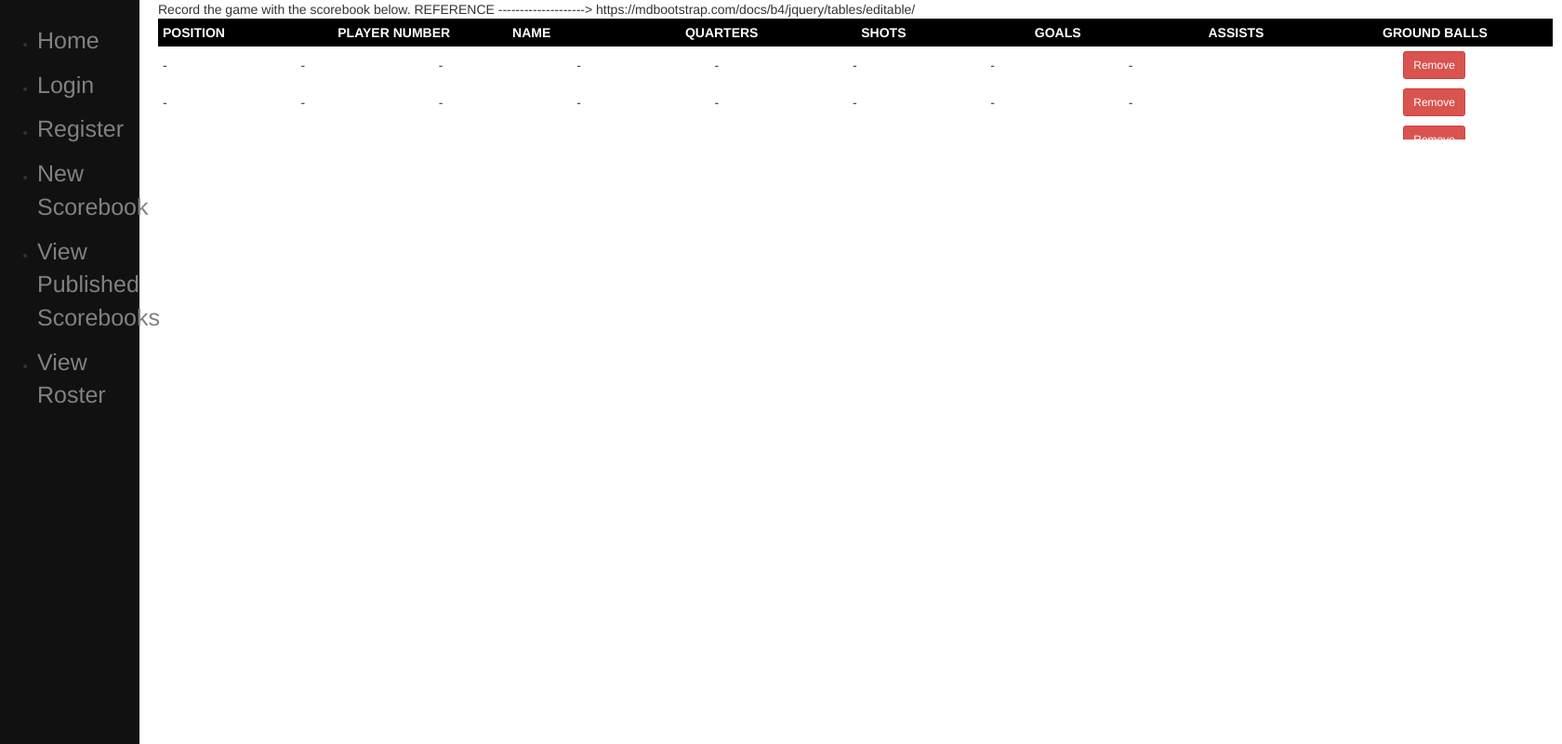
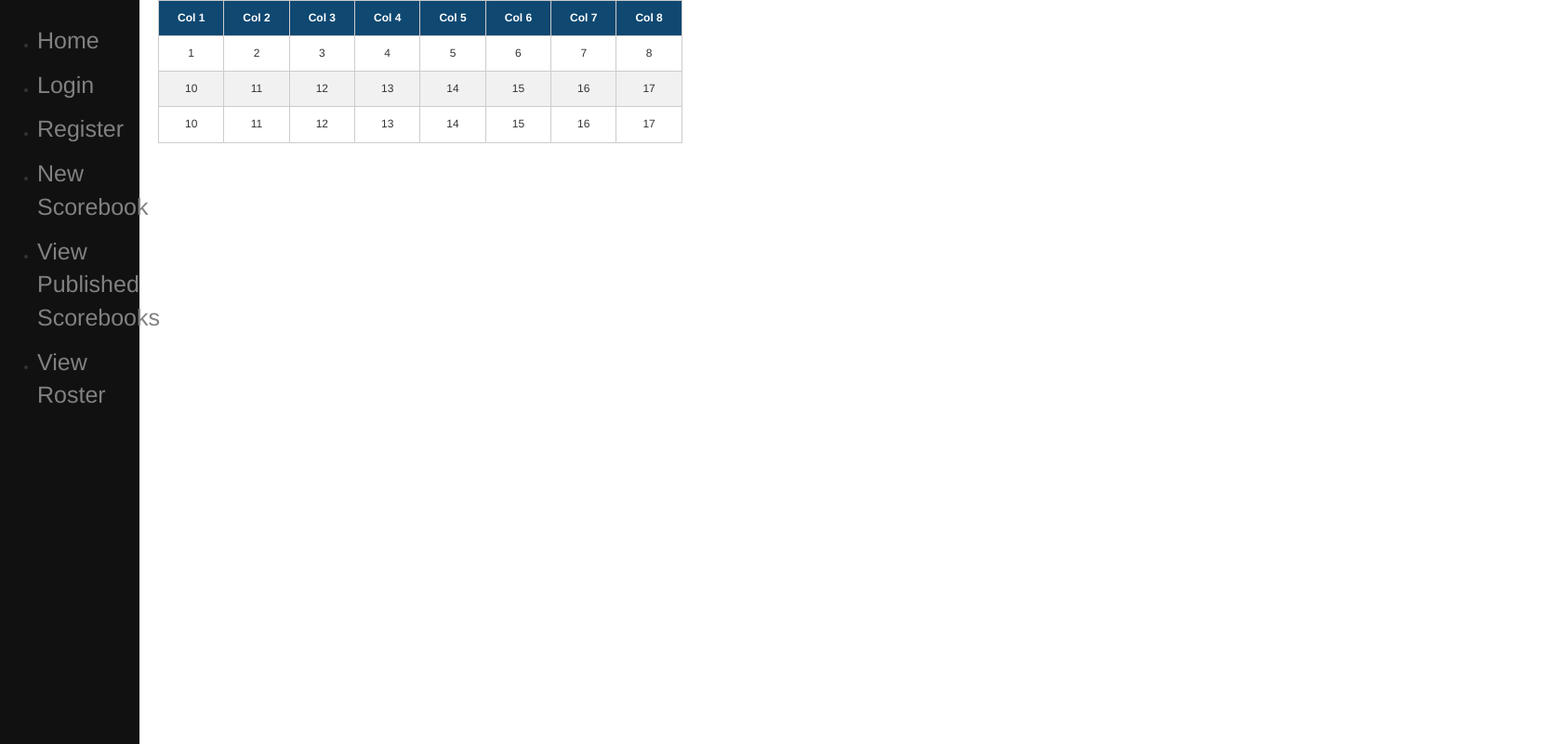
Before and after one commit to ch0164/lacrosse_scoreboard, a Django app: template core/templates/scorebook.html in a window 1680 px wide. Shown: the whole page at 93% size. Run offline with Django 3.2, Linux system fonts and the light colour scheme; the template is opened without the code that fills it, so the values that code supplies are empty; some libraries are stand-ins or nearby versions.

Commit message:
Scorebook test ui

```diff
--- a/core/templates/base.html
+++ b/core/templates/base.html
@@ -11,7 +11,7 @@
     <script src="https://ajax.googleapis.com/ajax/libs/jquery/3.4.1/jquery.min.js"></script>
     <script src="https://maxcdn.bootstrapcdn.com/bootstrap/3.4.1/js/bootstrap.min.js"></script>
     <!--link rel="stylesheet" href={% static 'style.css' %}-->
-    <style type="text/css">
+    <style>
         .sidenav {
             height: 100%;
             width: 150px;
--- a/core/templates/scorebook.html
+++ b/core/templates/scorebook.html
@@ -2,213 +2,185 @@
 
 {% block title %}Scorebook{% endblock %}
 
-{% block content %}
-Record the game with the scorebook below.
-REFERENCE --------------------> https://mdbootstrap.com/docs/b4/jquery/tables/editable/
-<!DOCTYPE html>
-<html>
-  <head>
-    <title>Title of the document</title>
+{% block custom_css %}
     <style>
-      .fixed_header {
-        width: 1500px;
-        table-layout: fixed;
-        border-collapse: collapse;
+        * {
+            font-size: 12px;
+            font-family: 'Helvetica', Arial, Sans-Serif,serif;
+            box-sizing: border-box;
         }
-      .fixed_header tbody {
-        display: block;
-        width: 100%;
-        overflow: auto;
-        height: 100px;
+
+        table, th, td {
+            border-collapse:collapse;
+            border: solid 1px #ccc;
+            padding: 10px 20px;
+            text-align: center;
         }
-      .fixed_header thead tr {
-        display: block;
-      }
-      .fixed_header thead {
-        background: black;
+
+        th {
+            background: #0f4871;
             color: #fff;
         }
-      .fixed_header th,
-      .fixed_header td {
-        padding: 5px;
-        text-align: left;
-        width: 200px;
+
+        tr:nth-child(2n) {
+            background: #f1f1f1;
+        }
+        td:hover {
+            color: #fff;
+            background: #CA293E;
+        }
+        td:focus {
+            background: #f44;
+        }
+
+        .editing {
+            border: 2px dotted #c9c9c9;
+        }
+
+        #edit {
+            display: none;
         }
 </style>
-  </head>
+{% endblock %}
+
+<!-- Hello -->
+{% block content %}
     <body>
-    <table class="fixed_header">
+        <table>
             <thead>
                 <tr>
-          <th class="text-center">POSITION</th>
-          <th class="text-center">PLAYER NUMBER</th>
-          <th class="text-center">NAME</th>
-          <th class="text-center">QUARTERS</th>
-          <th class="text-center">SHOTS</th>
-          <th class="text-center">GOALS</th>
-          <th class="text-center">ASSISTS</th>
-          <th class="text-center">GROUND BALLS</th>
+                    <th>Col 1</th>
+                    <th>Col 2</th>
+                    <th>Col 3</th>
+                    <th>Col 4</th>
+                    <th>Col 5</th>
+                    <th>Col 6</th>
+                    <th>Col 7</th>
+                    <th>Col 8</th>
                 </tr>
             </thead>
             <tbody>
                 <tr>
-          <td class="pt-3-half" contenteditable="true">-</td>
-          <td class="pt-3-half" contenteditable="true">-</td>
-          <td class="pt-3-half" contenteditable="true">-</td>
-          <td class="pt-3-half" contenteditable="true">-</td>
-          <td class="pt-3-half" contenteditable="true">-</td>
-          <td class="pt-3-half" contenteditable="true">-</td>
-          <td class="pt-3-half" contenteditable="true">-</td>
-          <td class="pt-3-half" contenteditable="true">-</td>
-          <td class="pt-3-half">
-            <span class="table-up">
-              <a href="#!" class="indigo-text">
-                <i class="fas fa-long-arrow-alt-up" aria-hidden="true"></i></a>
-              </span>
-            <span class="table-down">
-              <a href="#!" class="indigo-text">
-                <i class="fas fa-long-arrow-alt-down" aria-hidden="true"></i></a>
-              </span>
-          </td>
-          <td>
-            <span class="table-remove">
-                <button type="button" class="btn btn-danger btn-rounded btn-sm my-0">Remove
-              </button>
-            </span>
-          </td>
+                    <td tabindex="1">1</td>
+                    <td tabindex="2">2</td>
+                    <td tabindex="3">3</td>
+                    <td tabindex="4">4</td>
+                    <td tabindex="5">5</td>
+                    <td tabindex="6">6</td>
+                    <td tabindex="7">7</td>
+                    <td tabindex="8">8</td>
                 </tr>
                 <tr>
-          <td class="pt-3-half" contenteditable="true">-</td>
-          <td class="pt-3-half" contenteditable="true">-</td>
-          <td class="pt-3-half" contenteditable="true">-</td>
-          <td class="pt-3-half" contenteditable="true">-</td>
-          <td class="pt-3-half" contenteditable="true">-</td>
-          <td class="pt-3-half" contenteditable="true">-</td>
-          <td class="pt-3-half" contenteditable="true">-</td>
-          <td class="pt-3-half" contenteditable="true">-</td>
-          <td class="pt-3-half">
-            <span class="table-up">
-              <a href="#!" class="indigo-text">
-                <i class="fas fa-long-arrow-alt-up" aria-hidden="true"></i></a>
-              </span>
-            <span class="table-down">
-              <a href="#!" class="indigo-text">
-                <i class="fas fa-long-arrow-alt-down" aria-hidden="true"></i></a>
-              </span>
-          </td>
-          <td>
-            <span class="table-remove">
-                <button type="button" class="btn btn-danger btn-rounded btn-sm my-0">Remove
-              </button>
-            </span>
-          </td>
+                    <td tabindex="10">10</td>
+                    <td tabindex="11">11</td>
+                    <td tabindex="12">12</td>
+                    <td tabindex="13">13</td>
+                    <td tabindex="14">14</td>
+                    <td tabindex="15">15</td>
+                    <td tabindex="16">16</td>
+                    <td tabindex="17">17</td>
                 </tr>
                 <tr>
-          <td class="pt-3-half" contenteditable="true">-</td>
-          <td class="pt-3-half" contenteditable="true">-</td>
-          <td class="pt-3-half" contenteditable="true">-</td>
-          <td class="pt-3-half" contenteditable="true">-</td>
-          <td class="pt-3-half" contenteditable="true">-</td>
-          <td class="pt-3-half" contenteditable="true">-</td>
-          <td class="pt-3-half" contenteditable="true">-</td>
-          <td class="pt-3-half" contenteditable="true">-</td>
-          <td class="pt-3-half">
-            <span class="table-up">
-              <a href="#!" class="indigo-text">
-                <i class="fas fa-long-arrow-alt-up" aria-hidden="true"></i></a>
-              </span>
-            <span class="table-down">
-              <a href="#!" class="indigo-text">
-                <i class="fas fa-long-arrow-alt-down" aria-hidden="true"></i></a>
-              </span>
-          </td>
-          <td>
-            <span class="table-remove">
-                <button type="button" class="btn btn-danger btn-rounded btn-sm my-0">Remove
-              </button>
-            </span>
-          </td>
-        </tr>
-        <tr>
-          <td class="pt-3-half" contenteditable="true">-</td>
-          <td class="pt-3-half" contenteditable="true">-</td>
-          <td class="pt-3-half" contenteditable="true">-</td>
-          <td class="pt-3-half" contenteditable="true">-</td>
-          <td class="pt-3-half" contenteditable="true">-</td>
-          <td class="pt-3-half" contenteditable="true">-</td>
-          <td class="pt-3-half" contenteditable="true">-</td>
-          <td class="pt-3-half" contenteditable="true">-</td>
-          <td class="pt-3-half">
-            <span class="table-up">
-              <a href="#!" class="indigo-text">
-                <i class="fas fa-long-arrow-alt-up" aria-hidden="true"></i></a>
-              </span>
-            <span class="table-down">
-              <a href="#!" class="indigo-text">
-                <i class="fas fa-long-arrow-alt-down" aria-hidden="true"></i></a>
-              </span>
-          </td>
-          <td>
-            <span class="table-remove">
-                <button type="button" class="btn btn-danger btn-rounded btn-sm my-0">Remove
-              </button>
-            </span>
-          </td>
-        </tr>
-        <tr>
-          <td class="pt-3-half" contenteditable="true">-</td>
-          <td class="pt-3-half" contenteditable="true">-</td>
-          <td class="pt-3-half" contenteditable="true">-</td>
-          <td class="pt-3-half" contenteditable="true">-</td>
-          <td class="pt-3-half" contenteditable="true">-</td>
-          <td class="pt-3-half" contenteditable="true">-</td>
-          <td class="pt-3-half" contenteditable="true">-</td>
-          <td class="pt-3-half" contenteditable="true">-</td>
-          <td class="pt-3-half">
-            <span class="table-up">
-              <a href="#!" class="indigo-text">
-                <i class="fas fa-long-arrow-alt-up" aria-hidden="true"></i></a>
-              </span>
-            <span class="table-down">
-              <a href="#!" class="indigo-text">
-                <i class="fas fa-long-arrow-alt-down" aria-hidden="true"></i></a>
-              </span>
-          </td>
-          <td>
-            <span class="table-remove">
-                <button type="button" class="btn btn-danger btn-rounded btn-sm my-0">Remove
-              </button>
-            </span>
-          </td>
-        </tr>
-        <tr>
-          <td class="pt-3-half" contenteditable="true">-</td>
-          <td class="pt-3-half" contenteditable="true">-</td>
-          <td class="pt-3-half" contenteditable="true">-</td>
-          <td class="pt-3-half" contenteditable="true">-</td>
-          <td class="pt-3-half" contenteditable="true">-</td>
-          <td class="pt-3-half" contenteditable="true">-</td>
-          <td class="pt-3-half" contenteditable="true">-</td>
-          <td class="pt-3-half" contenteditable="true">-</td>
-          <td class="pt-3-half">
-            <span class="table-up">
-              <a href="#!" class="indigo-text">
-                <i class="fas fa-long-arrow-alt-up" aria-hidden="true"></i></a>
-              </span>
-            <span class="table-down">
-              <a href="#!" class="indigo-text">
-                <i class="fas fa-long-arrow-alt-down" aria-hidden="true"></i></a>
-              </span>
-          </td>
-          <td>
-            <span class="table-remove">
-                <button type="button" class="btn btn-danger btn-rounded btn-sm my-0">Remove
-              </button>
-            </span>
-          </td>
+                    <td tabindex="10">10</td>
+                    <td tabindex="11">11</td>
+                    <td tabindex="12">12</td>
+                    <td tabindex="13">13</td>
+                    <td tabindex="14">14</td>
+                    <td tabindex="15">15</td>
+                    <td tabindex="16">16</td>
+                    <td tabindex="17">17</td>
                 </tr>
             </tbody>
         </table>
+
+        <div id="edit">
+            <form>
+                <input type="text" id="text" value="To edit..." />
+                <input type="submit" value="Save" />
+            </form>
+        </div>
     </body>
-</html>
 {% endblock %}
+
+{% block custom_js %}
+    <script>
+        var currCell = $('td').first();
+        var editing = false;
+
+        // User clicks on a cell
+        $('td').click(function() {
+            currCell = $(this);
+            edit();
+        });
+
+        // Show edit box
+        function edit() {
+            editing = true;
+            currCell.toggleClass("editing");
+            $('#edit').show();
+            $('#edit #text').val(currCell.html());
+            $('#edit #text').select();
+        }
+
+        // User saves edits
+        $('#edit form').submit(function(e) {
+            editing = false;
+            e.preventDefault();
+            // Ajax to update value in database
+            $.get('#', '', function() {
+                $('#edit').hide();
+                currCell.toggleClass("editing");
+                currCell.html($('#edit #text').val());
+                currCell.focus();
+            });
+        });
+
+        // User navigates table using keyboard
+        $('table').keydown(function (e) {
+            var c = "";
+            if (e.which == 39) {
+                // Right Arrow
+                c = currCell.next();
+            } else if (e.which == 37) {
+                // Left Arrow
+                c = currCell.prev();
+            } else if (e.which == 38) {
+                // Up Arrow
+                c = currCell.closest('tr').prev().find('td:eq(' +
+                  currCell.index() + ')');
+            } else if (e.which == 40) {
+                // Down Arrow
+                c = currCell.closest('tr').next().find('td:eq(' +
+                  currCell.index() + ')');
+            } else if (!editing && (e.which == 13 || e.which == 32)) {
+                // Enter or Spacebar - edit cell
+                e.preventDefault();
+                edit();
+            } else if (!editing && (e.which == 9 && !e.shiftKey)) {
+                // Tab
+                e.preventDefault();
+                c = currCell.next();
+            } else if (!editing && (e.which == 9 && e.shiftKey)) {
+                // Shift + Tab
+                e.preventDefault();
+                c = currCell.prev();
+            }
+
+            // If we didn't hit a boundary, update the current cell
+            if (c.length > 0) {
+                currCell = c;
+                currCell.focus();
+            }
+        });
+
+        // User can cancel edit by pressing escape
+        $('#edit').keydown(function (e) {
+            if (editing && e.which == 27) {
+                editing = false;
+                $('#edit').hide();
+                currCell.toggleClass("editing");
+                currCell.focus();
+            }
+        });
+    </script>
+{% endblock %}
```
Also changed, not shown: db.sqlite3. Lines whose indentation alone changed are shown as unchanged.
